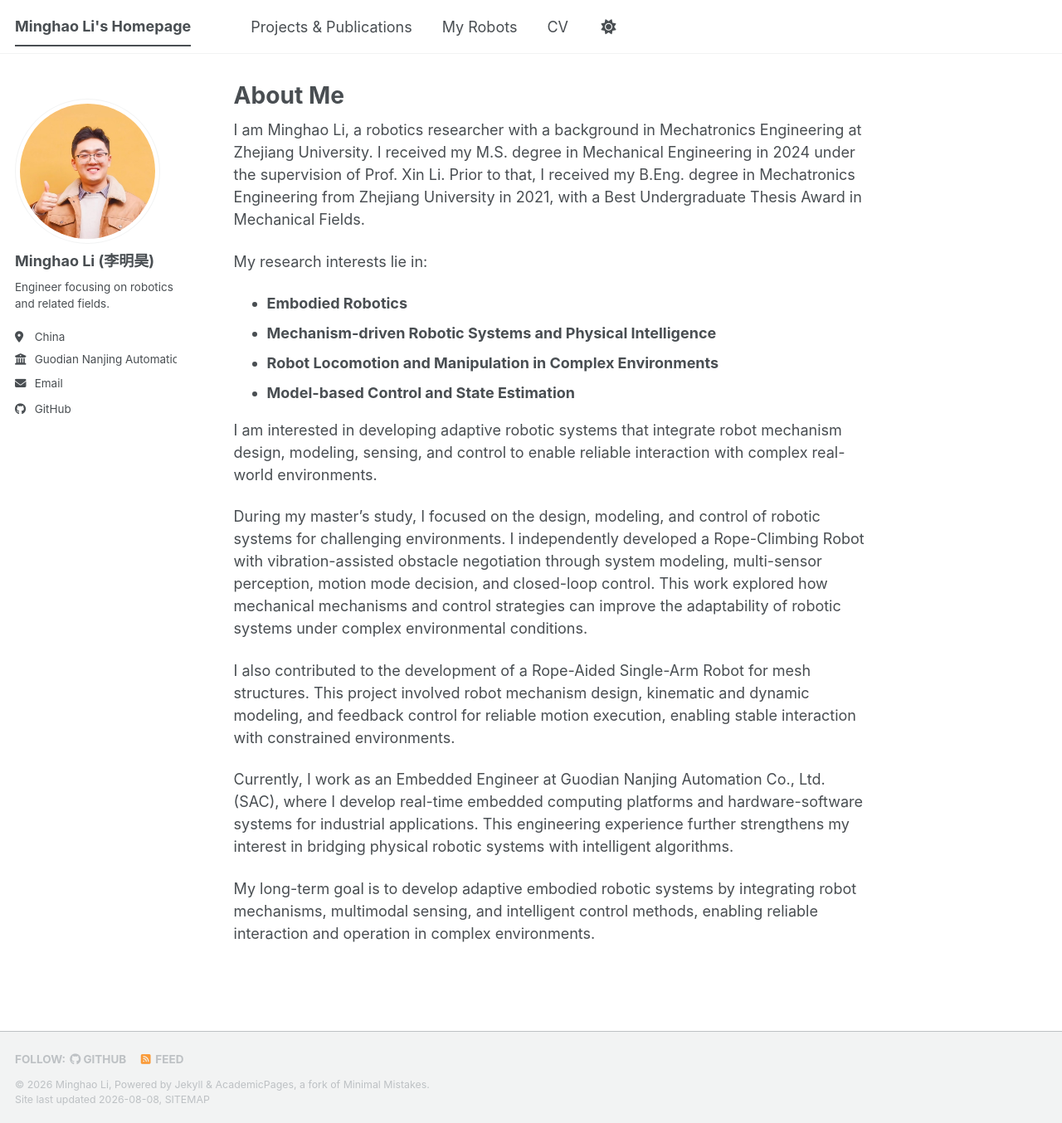
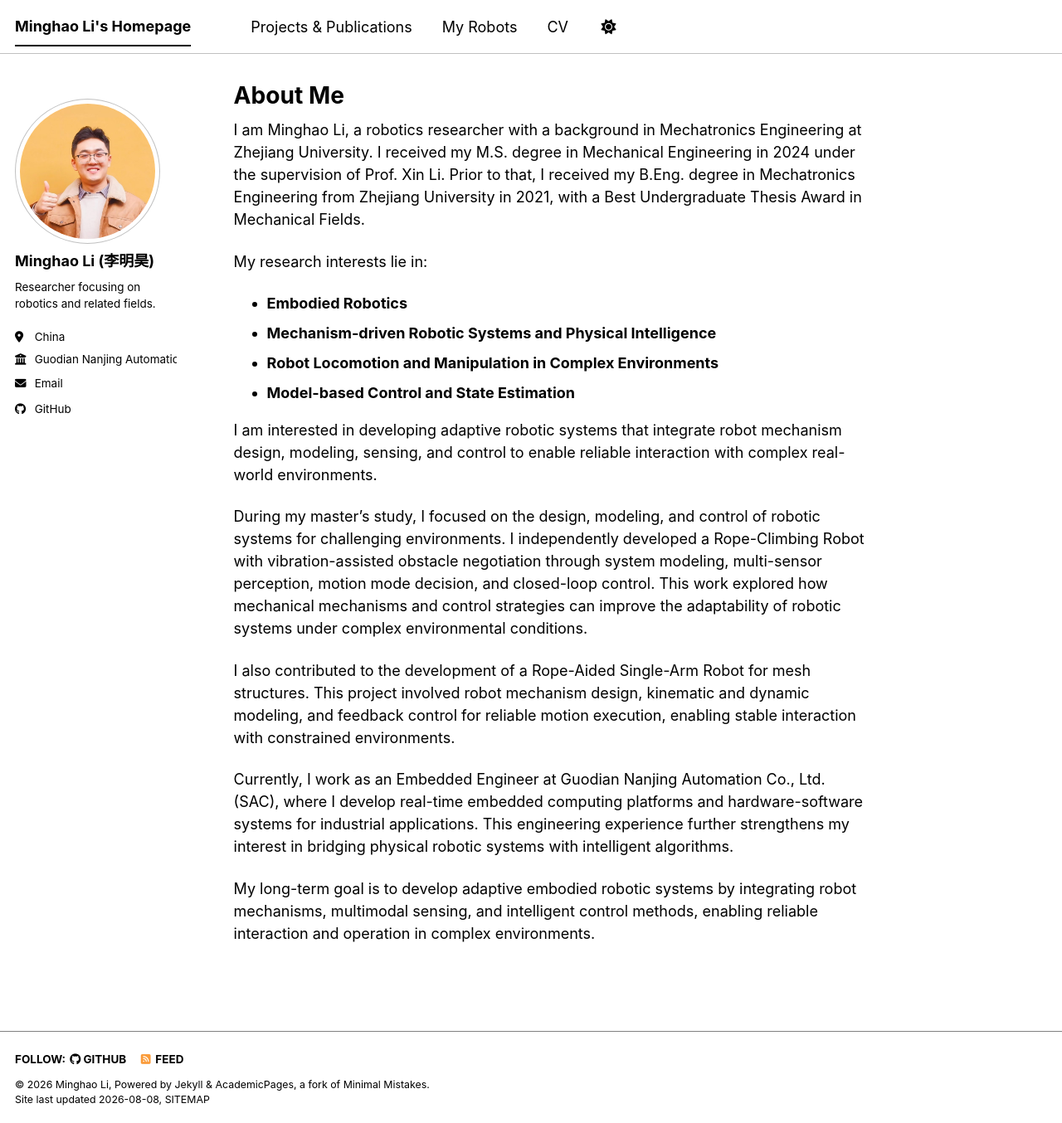
Before and after one commit to lim-0619/lim-0619.github.io, a Jekyll site: the page built from _pages/about.md, in a window 1280 px wide and 1354 px high. Shown: the whole window at 83% size. Built offline with Jekyll 4.4.1, drawn with Linux system fonts in a browser that asks for light colours; a script bundle is joined from its source files by our own code; library files that are not in the unit come from our copies.

Commit message:
修改信息

```diff
--- a/_config.yml
+++ b/_config.yml
@@ -8,7 +8,7 @@
 
 # Basic Site Settings
 locale                   : "en-US"
-site_theme               : "default" # The available themes options are "default", "air", "sunrise", "mint", "dirt" and "contrast"
+site_theme               : "contrast" # The available themes options are "default", "air", "sunrise", "mint", "dirt" and "contrast"
 title                    : "Minghao Li's Homepage"
 title_separator          : "-"
 name                     : &name "Minghao Li"
@@ -22,10 +22,10 @@ repository               : "lim-0619/lim-0619.github.io" # 替换为你的仓库
 #               Additional customization can be done by editing /_includes/author-profile.html
 author:
   # Biographic information
-  avatar           : "profile.png"
+  avatar           : "profile1.png"
   name             : "Minghao Li (李明昊)"
   pronouns         : # example: "she/her"
-  bio              : "Engineer focusing on robotics and related fields." # 自行修改个人简介
+  bio              : "Researcher focusing on robotics and related fields." # 自行修改个人简介
   location         : "China" # 自行修改所在地
   employer         : "Guodian Nanjing Automation Co., Ltd." # 自行修改单位/学校
   uri              : # URL
```
Also changed, not shown: images/profile1.png (renamed from images/profile.png).
